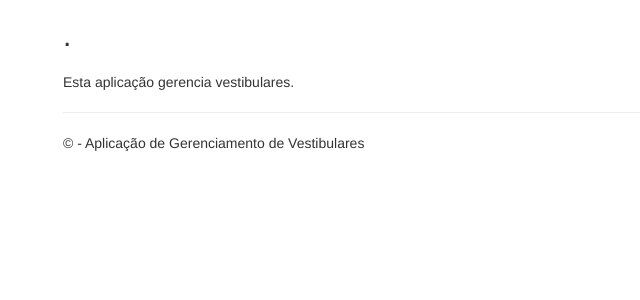
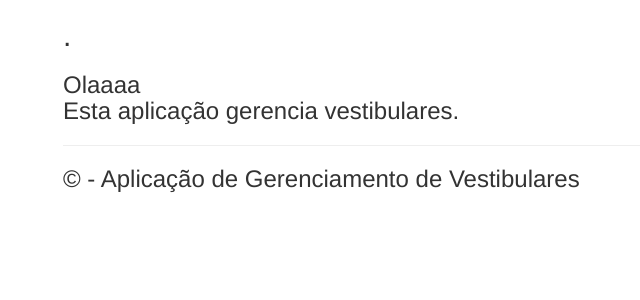
Before and after one commit to AllanTuratti/devops--vestibulares, a Django app: template app/templates/app/about.html in a window 1280 px wide. Shown: the part 51-351 px from the top of the page, without its empty margins (7-647 px from the left). Run offline with Django 3.2, Linux system fonts and the light colour scheme; the template is opened without the code that fills it, so the values that code supplies are empty; parts of the project's set-up code (start-up, migrations or seed data) failed here and were passed over; some libraries are stand-ins or nearby versions.

Commit message:
Update about.html

```diff
--- a/app/templates/app/about.html
+++ b/app/templates/app/about.html
@@ -4,6 +4,7 @@
 
 <h2>{{ title }}.</h2>
 <h3>{{ message }}</h3>
+<h3>Olaaaa</3>
 
 <p>Esta aplicação gerencia vestibulares.</p>
 
```
